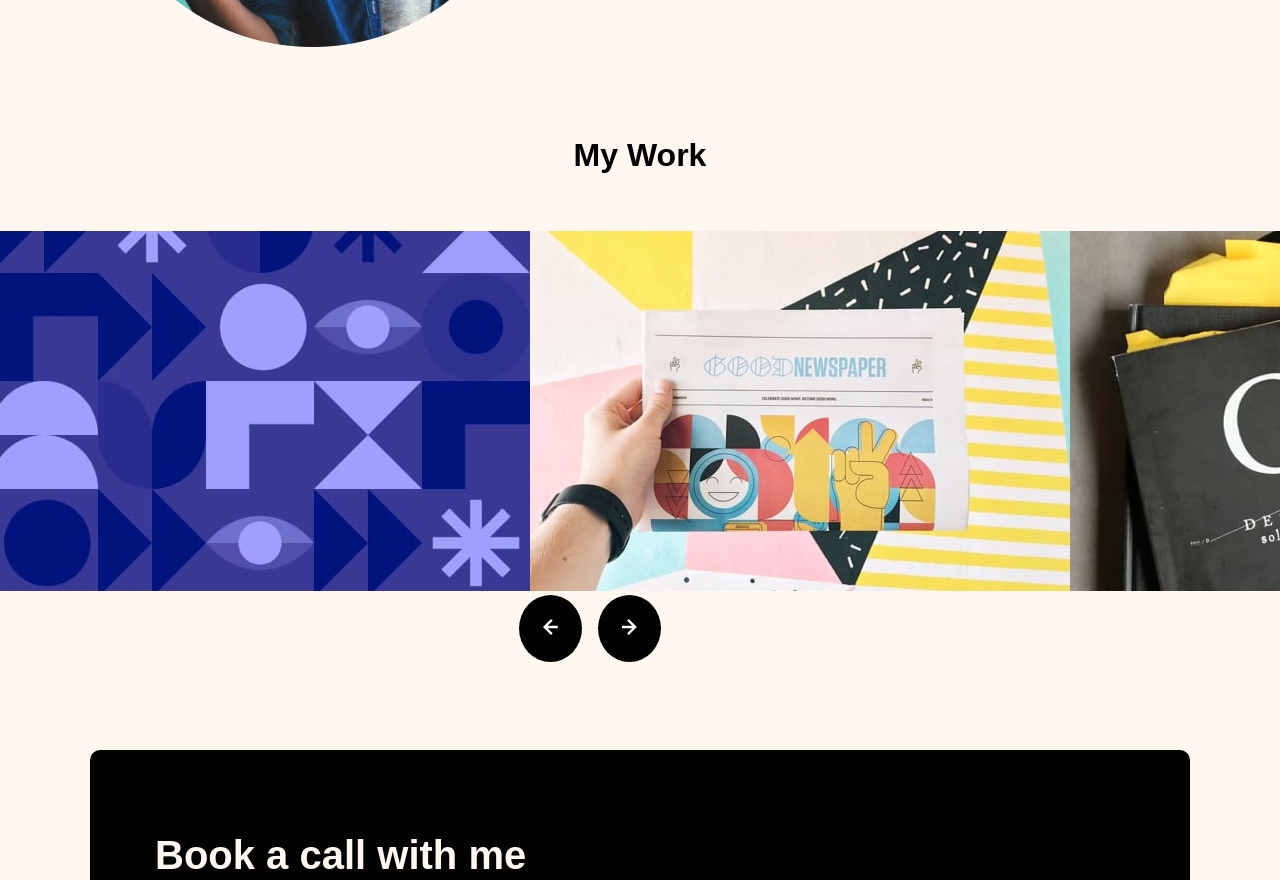
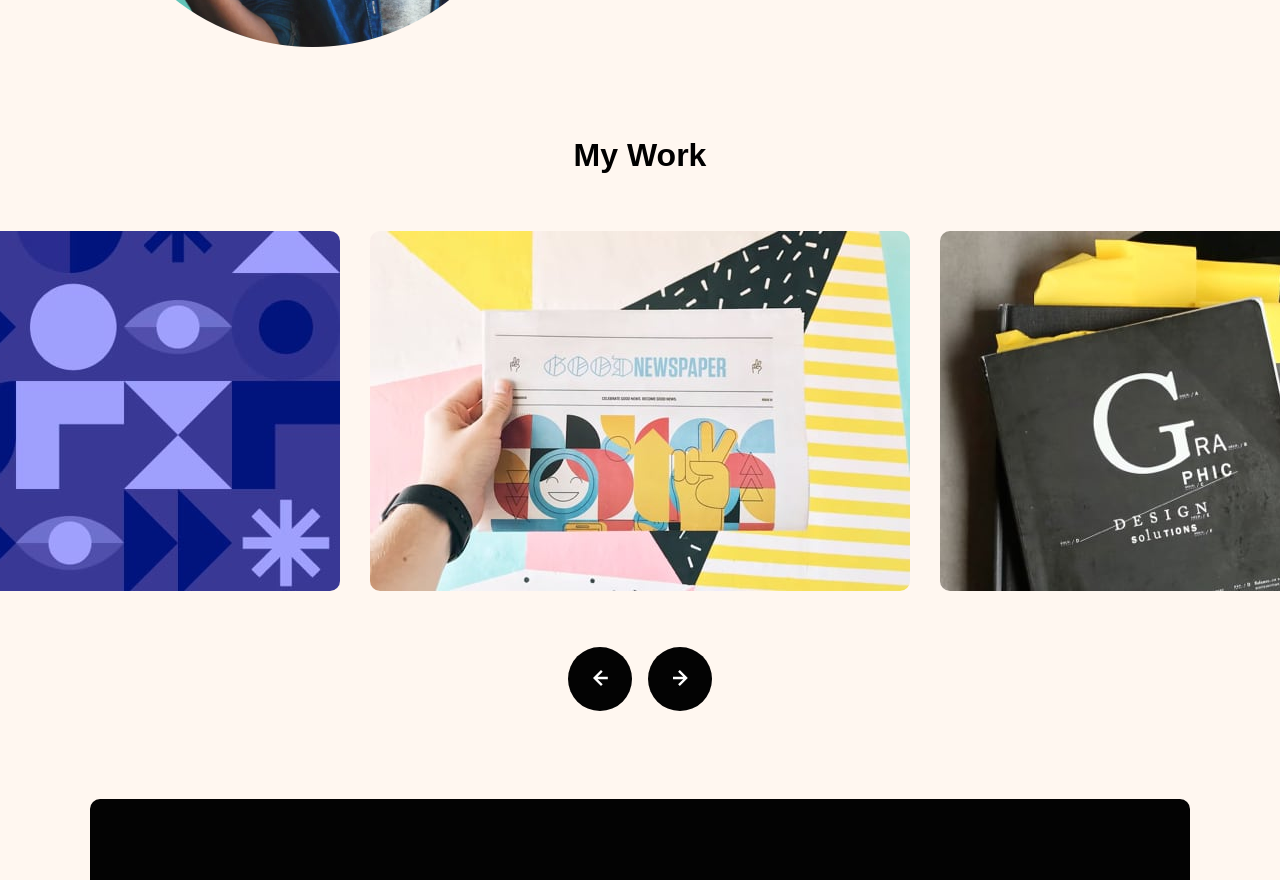
Before and after one commit to andrewkerr3956/single-page-design-portfolio, a React (Create React App) app: page / in a window 1280 px wide. Shown: the part 1260-2140 px from the top of the page. Built offline with nearby package versions, Linux system fonts and the light colour scheme.

Commit message:
carousel functionality added and responsiveness fixes

```diff
--- a/src/App.js
+++ b/src/App.js
@@ -1,11 +1,6 @@
 import logo from './logo.svg';
 import AmyPicture from './assets/image-amy.webp';
-import ImageSlide1 from './assets/image-slide-1.jpg';
-import ImageSlide2 from './assets/image-slide-2.jpg';
-import ImageSlide3 from './assets/image-slide-3.jpg';
-import ImageSlide4 from './assets/image-slide-4.jpg';
-import ImageSlide5 from './assets/image-slide-5.jpg';
-import {Carousel, CarouselItem} from './assets/components/Carousel';
+import Carousel from './assets/components/Carousel';
 import './assets/styles/main.scss';
 import { Header, Footer } from './assets/components/Navigation';
 import Grid from './assets/components/Grid';
@@ -23,7 +18,7 @@ function App() {
           <Grid />
         </section>
         <section style={{ marginTop: "136px" }} name="about">
-          <div className="about-flex flex-row justify-between align-center">
+          <div className="about-flex flex-row align-center">
             <img src={AmyPicture} alt="Picture of Amy" />
             <div className="flex-col h-75 justify-between">
               <h2>I’m Amy, and I’d love to work on your next project</h2>
@@ -34,17 +29,9 @@ function App() {
         </section>
         <section className="flex-col justify-center" style={{ marginTop: "88px", textAlign: "center" }} name="work">
           <h3>My Work</h3>
-          <div className="work-carousel-container">
-            <Carousel>
-              <CarouselItem img={ImageSlide1} slide={1} />
-              <CarouselItem img={ImageSlide2} slide={2} />
-              <CarouselItem img={ImageSlide3} slide={3} />
-              <CarouselItem img={ImageSlide4} slide={4} />
-              <CarouselItem img={ImageSlide5} slide={5} />
-            </Carousel>
-          </div>
+          <Carousel />
         </section>
-        <section style={{ marginTop: "88px"}} name="book-call">
+        <section style={{ marginTop: "88px" }} name="book-call">
           <div className="book-call-container flex-row justify-between align-center">
             <div className="book-call-text flex-col">
               <h2>Book a call with me</h2>
--- a/src/assets/components/Carousel.js
+++ b/src/assets/components/Carousel.js
@@ -1,31 +1,40 @@
 import { useEffect, useState } from "react";
 import LeftArrowIcon from '../icon-arrow-left.svg';
 import RightArrowIcon from '../icon-arrow-right.svg';
+import ImageSlide1 from '../image-slide-1.jpg';
+import ImageSlide2 from '../image-slide-2.jpg';
+import ImageSlide3 from '../image-slide-3.jpg';
+import ImageSlide4 from '../image-slide-4.jpg';
+import ImageSlide5 from '../image-slide-5.jpg';
 const Carousel = (props) => {
-    // Retrieve the slides in the "My Work" carousel. There should be 5 carousel slides (up to index of 4).
-    const carouselItems = document.getElementsByClassName("work-carousel-item");
 
-    // Initialize the current slide and have it start at slide 3 (index 2).
-    const [currentItem, setCurrentItem] = useState(2);
-    const [itemsInView, setItemsInView] = useState([currentItem-1, currentItem, currentItem+1]);
+    // Initialize the carousel.
+    const [carouselItems, setCarouselItems] = useState([<CarouselItem key={1} img={ImageSlide1} slide={1} />,
+    <CarouselItem key={2} img={ImageSlide2} slide={2} />,
+    <CarouselItem key={3} img={ImageSlide3} slide={3} />,
+    <CarouselItem key={4} img={ImageSlide4} slide={4} />,
+    <CarouselItem key={5} img={ImageSlide5} slide={5} />]);
 
-    const validateSlide = (dir="left") => {
-        let testCurrentItem = currentItem;
-        switch(dir) {
+    useEffect(() => {
+        console.log("CAROUSEL ITEMS CHANGED: " + carouselItems);
+    }, carouselItems)
+
+    const validateSlide = async(dir = "left") => {
+        let currentCarousel = Array.from(carouselItems);
+        let reorderCarousel;
+        console.log("Validating " + dir);
+        console.warn(carouselItems);
+        switch (dir) {
             case "left": {
-                let prevItem = testCurrentItem--;
-                if(--testCurrentItem < 0) {
-                    prevItem = carouselItems.length - 1;
-                }
-                setCurrentItem(prevItem);
+                reorderCarousel = currentCarousel.pop();
+                currentCarousel.unshift(reorderCarousel);
+                setCarouselItems(currentCarousel);
                 break;
             }
             case "right": {
-                let nextItem = testCurrentItem++;
-                if(++testCurrentItem > carouselItems.length - 1) {
-                    nextItem = 0;
-                }
-                setCurrentItem(nextItem);
+                reorderCarousel = currentCarousel.shift();
+                currentCarousel.push(reorderCarousel);
+                setCarouselItems(currentCarousel);
                 break;
             }
             case "*": {
@@ -36,14 +45,14 @@ const Carousel = (props) => {
     }
 
     return (
-        <>
-            <div className="work-container flex-row">
-                {props.children}
+        <div className="work-carousel-container">
+            <div id="carousel-items" className="work-carousel flex-row justify-center">
+                {carouselItems}
             </div>
             <div className="scroll-buttons flex-row justify-center">
                 <CarouselControls validateSlide={validateSlide} />
             </div>
-        </>
+        </div>
     )
 }
 
@@ -64,4 +73,4 @@ const CarouselControls = (props) => {
     )
 }
 
-export { Carousel, CarouselItem };
+export default Carousel;
--- a/src/assets/styles/base/_elements.scss
+++ b/src/assets/styles/base/_elements.scss
@@ -19,7 +19,7 @@ h1 {
         line-height: normal;
     }
 
-    @media screen and (max-width: map-get($breakpoints, "xs")) {
+    @media screen and (max-width: map-get($breakpoints, "sm")) {
         font-size: 36px;
         line-height: normal;
     }
@@ -43,6 +43,10 @@ h2 {
 h3 {
     font-size: 32px;
     line-height: 40px;
+    @media screen and (max-width: map-get($breakpoints, "sm")) {
+        font-size: 24px;
+        line-height: normal;
+    }
 }
 
 p {
@@ -50,4 +54,8 @@ p {
     font-weight: 500;
     line-height: 28px;
     color: map-get($colors, "mediumBrown");
+
+    @media screen and (max-width: map-get($breakpoints, "sm")) {
+        font-size: 16px;
+    }
 }
--- a/src/assets/styles/base/_mixins.scss
+++ b/src/assets/styles/base/_mixins.scss
@@ -5,10 +5,12 @@
     font-size: 16px;
     line-height: 28px;
     color: map-get($colors, "lightCream");
+    width: 228px;
 
     @media screen and (max-width: map-get($breakpoints, "sm")) {
         font-size: 14px;
         padding: 8px 28px;
+        width: 176px;
     }
 
     @media screen and (max-width: 300px) {
--- a/src/assets/styles/components/_carousel.scss
+++ b/src/assets/styles/components/_carousel.scss
@@ -1,17 +1,25 @@
 .work-carousel-container {
-    width: calc(100vw + 1000px);
-    display: inline-block;
-    transform: translateX(-50vw);
-    -webkit-transform: translateX(-50vw);
-    -o-transform: translateX(-50vw);
-    -moz-transform: translateX(-50vw);
-    -ms-transform: translateX(-50vw);
-    overflow-x: clip;
-    row-gap: 56px;
+    width: 100%;
+    display: block;
+    overflow-x: visible;
 }
 
 .work-carousel {
     column-gap: 30px;
+    // transform: translateX(-860px);
+    // -webkit-transform: translateX(-860px);
+    // -moz-transform: translateX(-860px);
+    // -o-transform: translateX(-860px);
+    // -ms-transform: translateX(-860px);
+
+    @media screen and (max-width: calc(map-get($breakpoints, "md") - 30px)) {
+        column-gap: 22.5px;
+    }
+
+    @media screen and (max-width: map-get($breakpoints, "sm")) {
+        column-gap: 15px;
+    }
+}
 
 .work-carousel-item {
     height: 360px;
@@ -23,15 +31,37 @@
         height: 100%;
         border-radius: 10px;
     }
+
+    @media screen and (max-width: calc(map-get($breakpoints, "md") - 30px)) {
+        min-width: 405px;
+        max-width: 405px;
+        height: 270px;
+    }
+
+    @media screen and (max-width: map-get($breakpoints, "sm")) {
+        min-width: 270px;
+        max-width: 270px;
+        height: 180px;
     }
 }
 
 .scroll-buttons {
     column-gap: 16px;
+    width: auto;
+    margin-top: 56px;
+    @media screen and (max-width: map-get($breakpoints, "sm")) {
+        margin-top: 32px;
+    }
     button {
         border-radius: 50%;
-        padding: 24px;
+        width: 64px;
+        height: 64px;
         background-color: map-get($colors, "black");
+
+        @media screen and (max-width: calc(map-get($breakpoints, "xs") - 10px)) {
+            width: 48px;
+            height: 48px;
+        }
 
         &:hover {
             cursor: pointer;
--- a/src/assets/styles/components/_layout.scss
+++ b/src/assets/styles/components/_layout.scss
@@ -39,19 +39,25 @@ section[name="intro"] {
     >p {
         width: 63%;
         margin: 24px auto 80px auto;
+        @media screen and (max-width: map-get($breakpoints, "md")) {
+            width: 80%;
+        }
+        @media screen and (max-width: map-get($breakpoints, "sm")) {
+            width: 100%;
+        }
     }
 }
 
 // About section
 .about-flex {
     column-gap: 125px;
+
     >img {
         width: 445px;
         height: 445px;
 
-        @media screen and (max-width: map-get($breakpoints, "lg")) {
-            width: 404.5px;
-            height: 404.5px;
+        @media screen and (max-width: 950px) {
+            transform: translateX(-25%);
         }
 
         @media screen and (max-width: map-get($breakpoints, "md")) {
@@ -59,14 +65,35 @@ section[name="intro"] {
             height: 364px;
         }
 
-        @media screen and (max-width: calc(map-get($breakpoints, "md") - 30px )) {
-            width: 323.5px;
-            height: 323.5px;
+        @media screen and (max-width: map-get($breakpoints, "sm")) {
+            height: 300px;
+            width: 300px;
+        }
+
+        @media screen and (max-width: calc(map-get($breakpoints, "xs") - 1px)) {
+            height: 100%;
+            width: 100%;
         }
     }
 
-    div.flex-col>p {
-        width: 95%;
+    div.flex-col {
+        >p {
+            width: 95%;
+
+            @media screen and (max-width: 950px) {
+                width: 100%;
+            }
+
+            @media screen and (max-width: map-get($breakpoints, "sm")) {
+                width: 100%;
+            }
+        }
+
+        @media screen and (max-width: map-get($breakpoints, "sm")) {
+            align-items: center;
+            -ms-flex-align: center;
+        }
+
     }
 
     @media screen and (max-width: map-get($breakpoints, "lg")) {
@@ -77,7 +104,7 @@ section[name="intro"] {
         column-gap: 69px;
     }
 
-    @media screen and (max-width: map-get($breakpoints, "sm")) {
+    @media screen and (max-width: 700px) {
         // Force the direction change, row doesn't work well here at lower screen sizes.
         flex-direction: column;
         -ms-flex-direction: column;
@@ -92,6 +119,10 @@ section[name="intro"] {
 // Work section
 section[name="work"] {
     row-gap: 56px;
+
+    @media screen and (max-width: map-get($breakpoints, "sm")) {
+        row-gap: 32px;
+    }
 }
 
 // Book a call section
@@ -99,10 +130,12 @@ section[name="work"] {
     background-color: map-get($colors, "black");
     border-radius: 10px;
     padding: 80px 95px 80px 65px;
+
     .book-call-text {
         color: map-get($colors, "lightCream");
         row-gap: 25px;
         width: 58%;
+
         >p {
             color: map-get($colors, "lightCream");
         }
@@ -120,7 +153,7 @@ section[name="work"] {
         padding: 60px 70px 60px 70px;
     }
 
-    @media screen and (max-width: map-get($breakpoints, "xs")) {
+    @media screen and (max-width: map-get($breakpoints, "sm")) {
         padding: 49px 24px 49px 24px;
     }
 }
```
Lines whose indentation alone changed are shown as unchanged.
